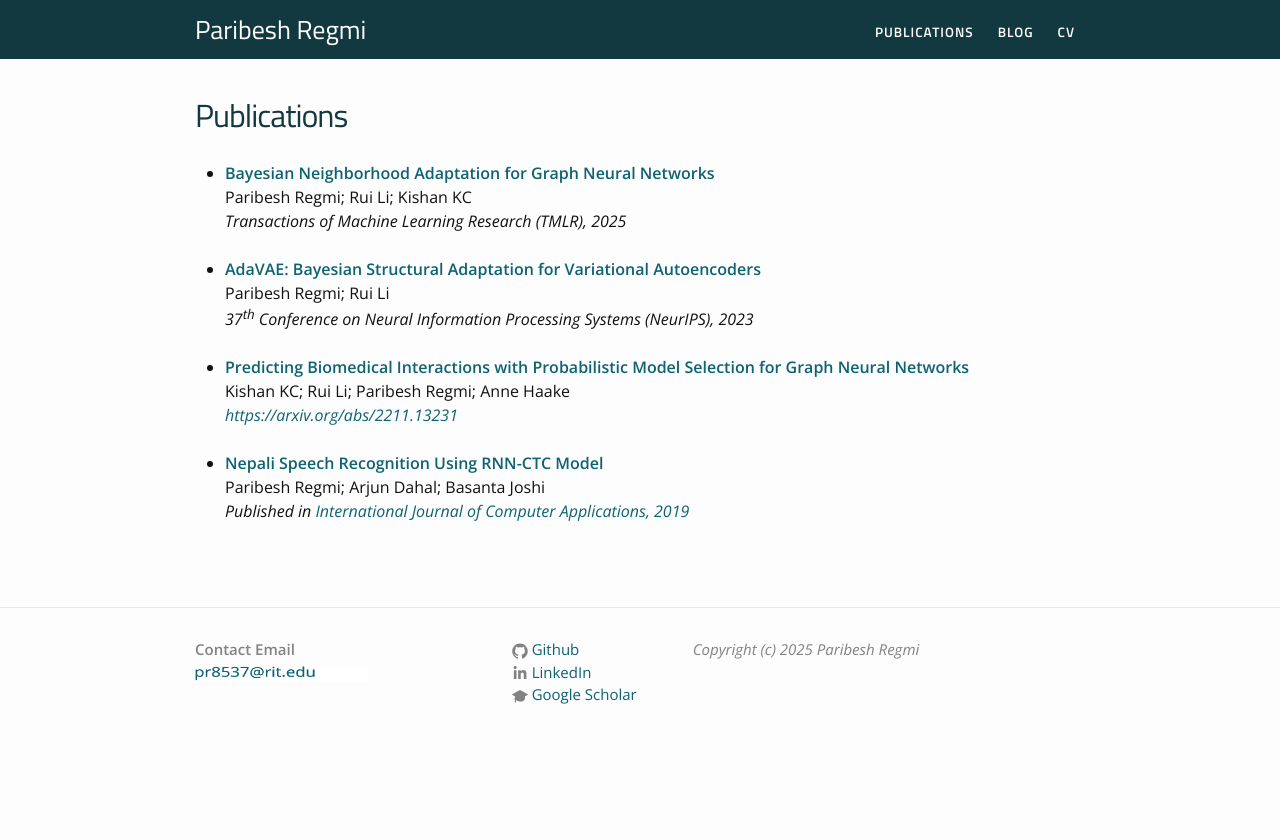
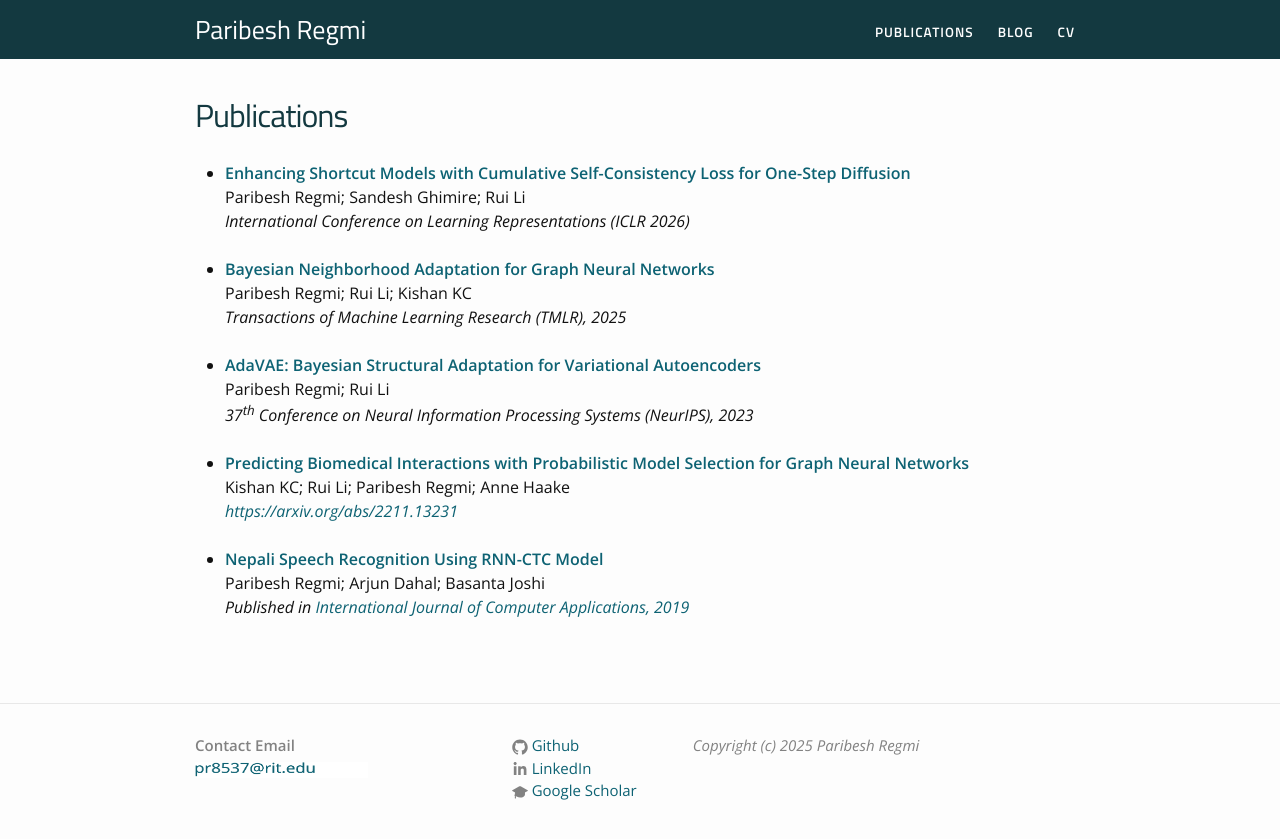
Before and after one commit to paribeshregmi/paribeshregmi.github.io, a Jekyll site: the page built from assets/pages/publications-projects.markdown, in a window 1280 px wide. Shown: the top 839 px of the page. Built offline with Jekyll 4.4.1, drawn with Linux system fonts in a browser that asks for light colours.

Commit message:
Update publications-projects.markdown

```diff
--- a/assets/pages/publications-projects.markdown
+++ b/assets/pages/publications-projects.markdown
@@ -5,6 +5,11 @@ permalink: /publications/
 ---
 
 <ul>
+    <li>
+    <b><a href="https://openreview.net/forum?id=cZqAk87Lu4" target="_blank" rel="noopener noreferrer">Enhancing Shortcut Models with Cumulative Self-Consistency Loss for One-Step Diffusion</a></b><br>
+        Paribesh Regmi; Sandesh Ghimire; Rui Li<br>
+        <em> International Conference on Learning Representations (ICLR 2026) </em>
+    </li><br>
     <li>
     <b><a href="https://openreview.net/forum?id=2zEemRib3a" target="_blank" rel="noopener noreferrer">Bayesian Neighborhood Adaptation for Graph Neural Networks</a></b><br>
         Paribesh Regmi; Rui Li; Kishan KC <br>
```
